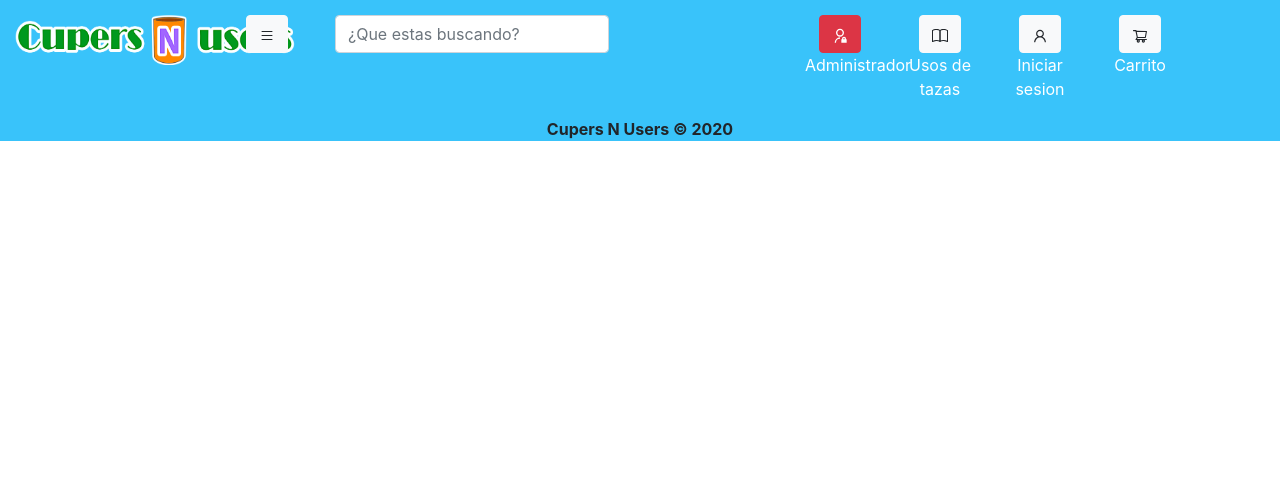
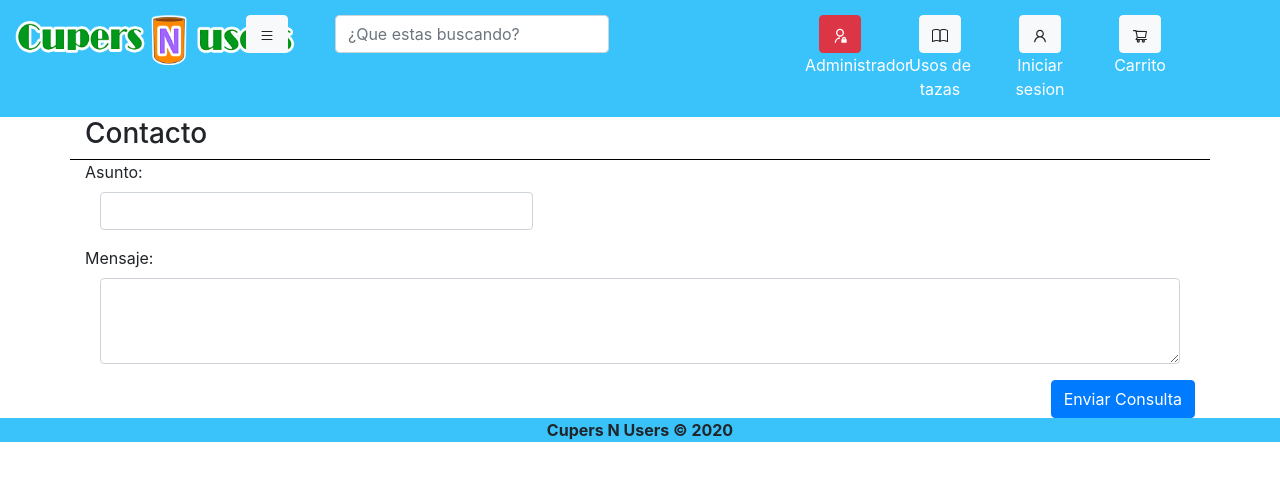
Before and after one commit to alexandergf/CupersNUsers, a React (Create React App) app in the folder frontend/: page / in a window 1280 px wide. Shown: the top 480 px of the page. Built offline with nearby package versions, Linux system fonts and the light colour scheme.

Commit message:
Componente Contacto version 1.0

```diff
--- a/frontend/src/App.js
+++ b/frontend/src/App.js
@@ -1,5 +1,4 @@
 import React from 'react';
-import logo from './assets/images/logo.svg';
 import './assets/css/App.css';
 import 'bootstrap/dist/css/bootstrap.min.css';
 
@@ -7,6 +6,7 @@ import 'bootstrap/dist/css/bootstrap.min.css';
 
 import Nav from './componentes/nav/Nav';
 import Footer from './componentes/footer/Footer';
+import Contacto from './componentes/contacto/Contacto';
 
 
 function App() {
@@ -15,6 +15,10 @@ function App() {
 
       <nav className="NavCss"><Nav/></nav>
 
+      <div>
+        <Contacto/>
+      </div>
+
       <footer><Footer/></footer>
     </div>
   );
--- /dev/null
+++ b/frontend/src/assets/css/Contacto.css
@@ -0,0 +1,12 @@
+.ContactoTitulo {
+    border-bottom: 1px solid black;
+    text-align: left;
+}
+
+.Submit {
+    float: right;
+}
+
+.Formulario {
+    text-align: left;
+}
--- /dev/null
+++ b/frontend/src/componentes/contacto/Contacto.js
@@ -0,0 +1,43 @@
+import React, { Component } from 'react';
+import ReactBootstrap, { Container, Col, Row, Button, Form, FormControl } from 'react-bootstrap';
+import '../../assets/css/Contacto.css';
+
+class Contacto extends Component {
+
+    render() {
+        return (
+            <div className="Contacto">
+                <Container>
+                    <Row>
+                        <Col xs={12} className="ContactoTitulo">
+                            <h3>Contacto</h3>
+                        </Col>
+                        <Col xs={12}>
+                            <Form>
+                                <Form.Group className="Formulario">
+                                    <Form.Label>
+                                        Asunto:
+                                    </Form.Label>
+                                    <Col xs={5}>
+                                        <Form.Control type="text" />
+                                    </Col>
+                                </Form.Group>
+                                <Form.Group controlId="exampleForm.ControlTextarea1" className="Formulario">
+                                    <Form.Label>Mensaje:</Form.Label>
+                                    <Col xs={12}>
+                                    <Form.Control as="textarea" rows="3" />
+                                    </Col>
+                                </Form.Group>
+                                <Button variant="primary" type="submit" className="Submit">Enviar Consulta</Button>
+                            </Form>
+                        </Col>
+                    </Row>
+                </Container>
+
+            </div>
+        )
+    }
+
+}
+
+export default Contacto;
```
